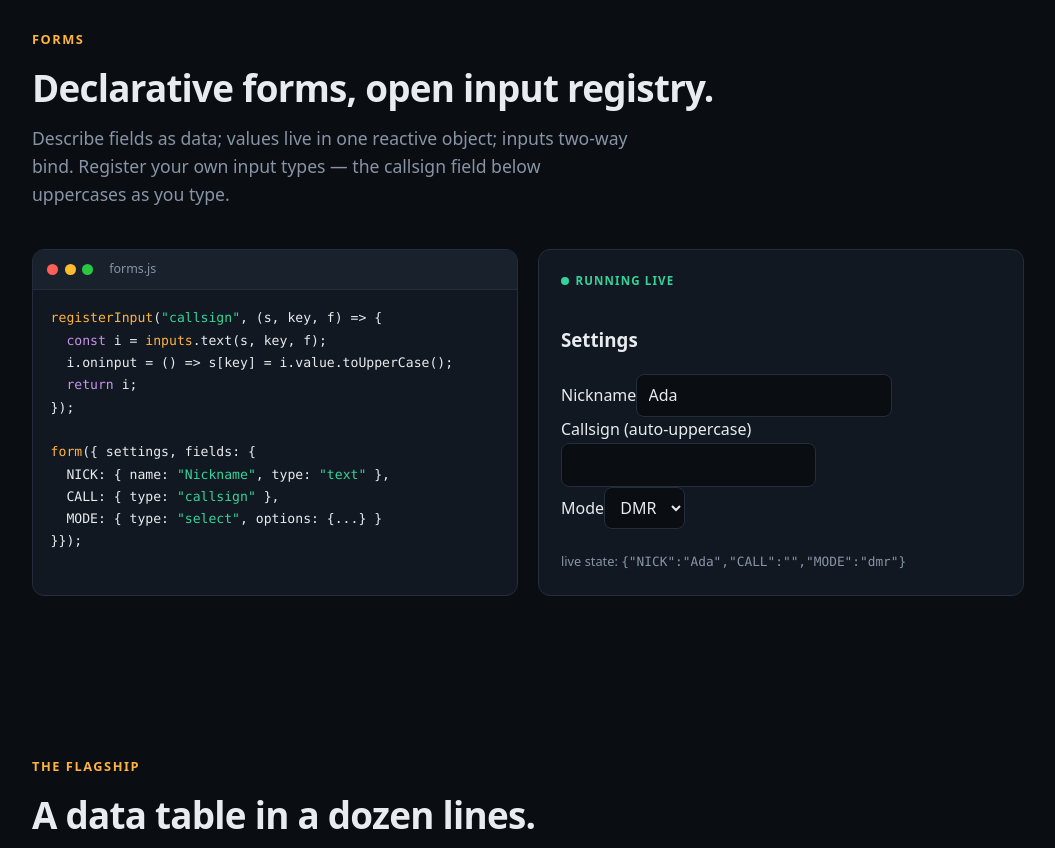
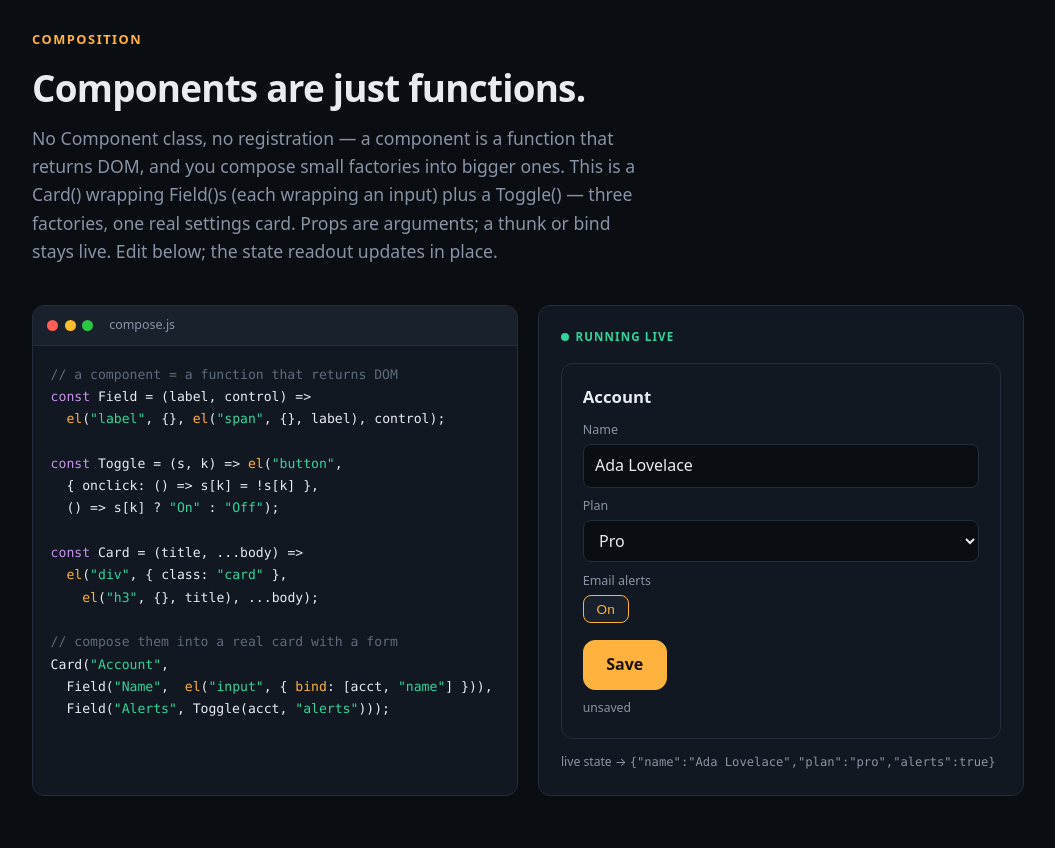
Before and after one commit to nemanjan00/qrp, a website: page index.html in a window 1280 px wide. Shown: the part 4540-5388 px from the top of the page, without its empty margins (112-1167 px from the left). Drawn offline with Linux system fonts and the light colour scheme; no server answers.

Commit message:
site: add live Composition section — a real card+form from factory functions
Shows the 'components are just functions' payoff concretely: a Card() wrapping
Field()s (each wrapping an input) plus a Toggle() factory, composed into a live
Account settings card with two-way bind + a save + a live state readout. Verified
in Chromium (edit name, flip toggle, save), zero console errors.

```diff
--- a/index.html
+++ b/index.html
@@ -449,6 +449,52 @@ delegate(list, "button.del", (e, el) =>
   remove(el.dataset.id));`),
 				protoDemo())));
 
+		// ============================================================ COMPOSITION (factories)
+		const compositionDemo = () => {
+			// three tiny factories — each just returns DOM — composed into one card
+			const Field = (label, control) => el("label", { style: "display:block;margin:.55rem 0" },
+				el("span", { class: "dim", style: "display:block;font-size:.78rem;margin-bottom:.25rem" }, label),
+				control);
+			const Toggle = (s, key) => el("button", { type: "button", class: () => `tab ${s[key] ? "active" : ""}`,
+				onclick: () => s[key] = !s[key] }, () => s[key] ? "On" : "Off");
+			const Card = (title, ...body) => el("div", { class: "card", style: "margin:0" },
+				el("h3", { style: "margin:0 0 .3rem" }, title), ...body);
+
+			const acct = state({ name: "Ada Lovelace", plan: "pro", alerts: true });
+			const saved = state({ at: "" });
+
+			return livePanel(
+				Card("Account",
+					Field("Name", el("input", { style: "width:100%", bind: [acct, "name"] })),
+					Field("Plan", el("select", { style: "width:100%", bind: [acct, "plan"] },
+						el("option", { value: "free" }, "Free"), el("option", { value: "pro" }, "Pro"), el("option", { value: "team" }, "Team"))),
+					Field("Email alerts", Toggle(acct, "alerts")),
+					el("button", { class: "btn btn-primary", style: "margin-top:.5rem", onclick: () => saved.at = new Date().toLocaleTimeString() }, "Save"),
+					el("div", { class: "dim", style: "font-size:.76rem;margin-top:.5rem" }, () => saved.at ? `saved at ${saved.at}` : "unsaved")),
+				el("div", { class: "dim", style: "font-size:.76rem" }, "live state → ", el("code", {}, () => JSON.stringify(acct))));
+		};
+		app.appendChild(section("composition", "Composition", "Components are just functions.",
+			"No Component class, no registration — a component is a function that returns DOM, and you compose small factories into bigger ones. This is a Card() wrapping Field()s (each wrapping an input) plus a Toggle() — three factories, one real settings card. Props are arguments; a thunk or bind stays live. Edit below; the state readout updates in place.",
+			el("div", { class: "demo" },
+				codeWindow("compose.js", `
+// a component = a function that returns DOM
+const Field = (label, control) =>
+  el("label", {}, el("span", {}, label), control);
+
+const Toggle = (s, k) => el("button",
+  { onclick: () => s[k] = !s[k] },
+  () => s[k] ? "On" : "Off");
+
+const Card = (title, ...body) =>
+  el("div", { class: "card" },
+    el("h3", {}, title), ...body);
+
+// compose them into a real card with a form
+Card("Account",
+  Field("Name",  el("input", { bind: [acct, "name"] })),
+  Field("Alerts", Toggle(acct, "alerts")));`),
+				compositionDemo())));
+
 		// ============================================================ FORMS
 		registerInput("callsign", (settings, key, field) => {
 			const input = inputs.text(settings, key, field);
```
